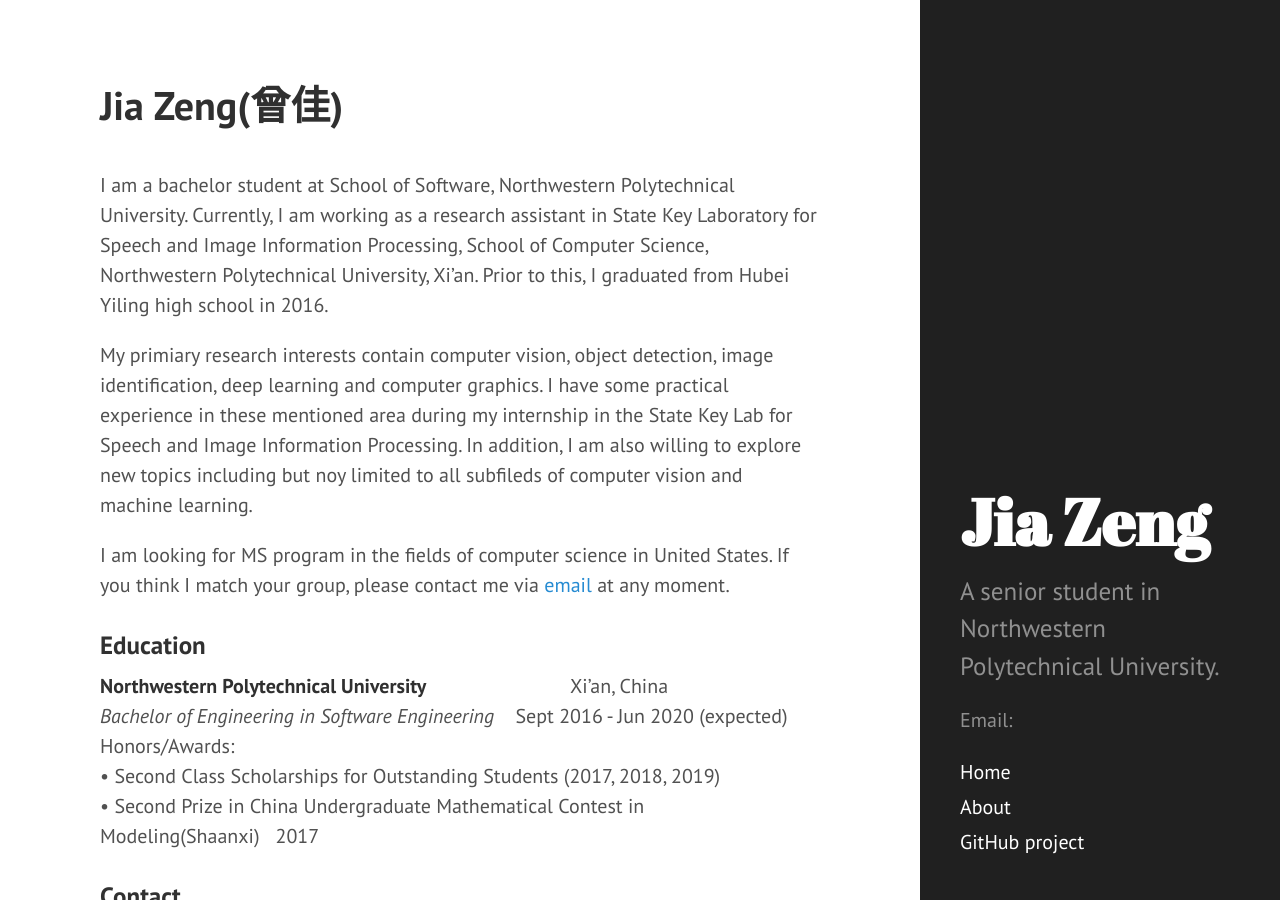
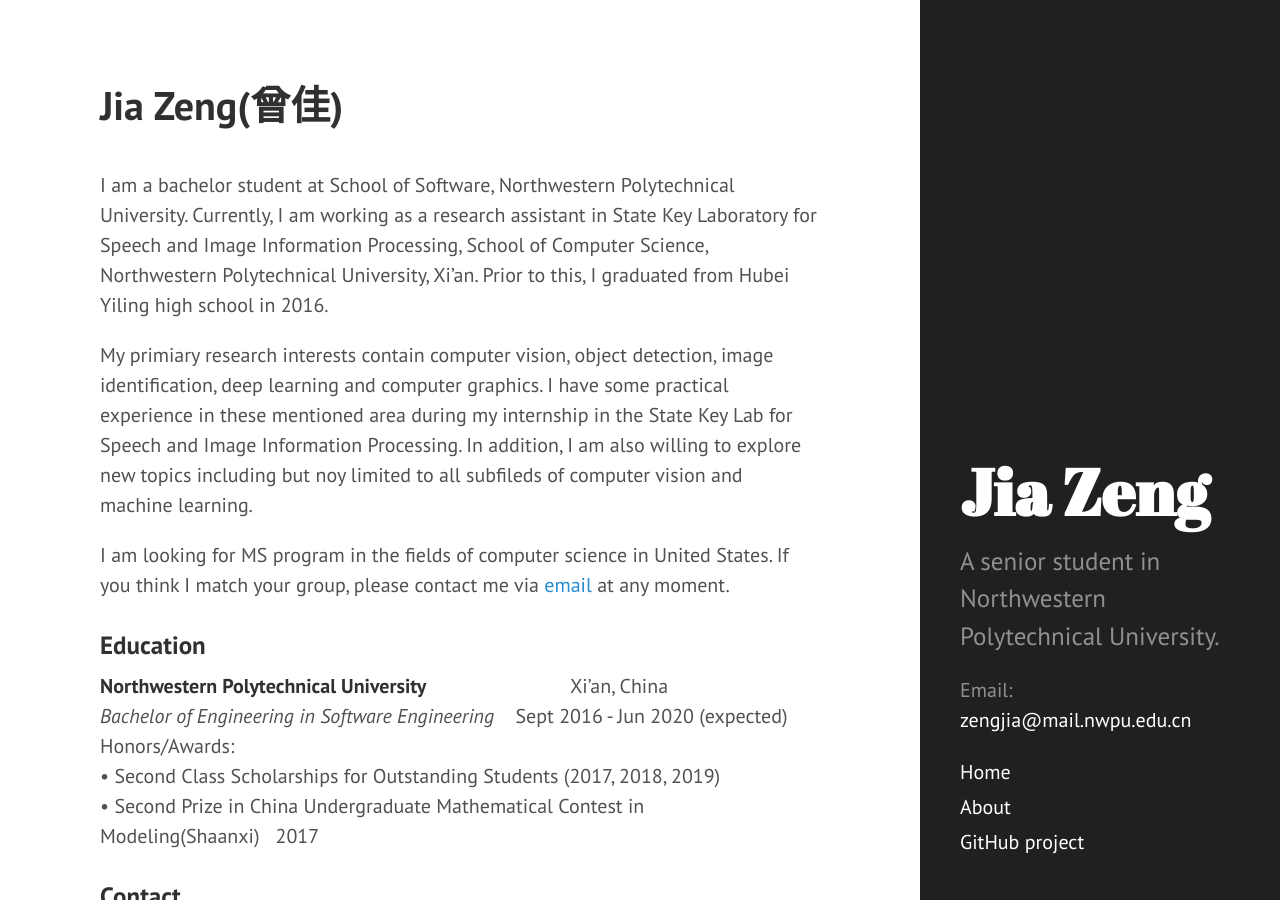
Before and after one commit to zjjzeng/zjjzeng.github.io, a Jekyll site: the page built from index.html, in a window 1280 px wide and 900 px high. Built offline with Jekyll 4.4.1, drawn with Linux system fonts in a browser that asks for light colours; the list of posts is cut into pages by our own code.

Commit message:
Update sidebar.html

```diff
--- a/_includes/sidebar.html
+++ b/_includes/sidebar.html
@@ -7,7 +7,7 @@
         </a>
       </h1>
       <p class="lead">{{ site.description }}</p>
-      <p class="email">Email: <zengjia@mail.nwpu.edu.cn></p>
+      <p class="email">Email: <a href="mailto:zengjia@mail.nwpu.edu.cn">zengjia@mail.nwpu.edu.cn</a></p>
     </div>
 
     <nav class="sidebar-nav">
```
